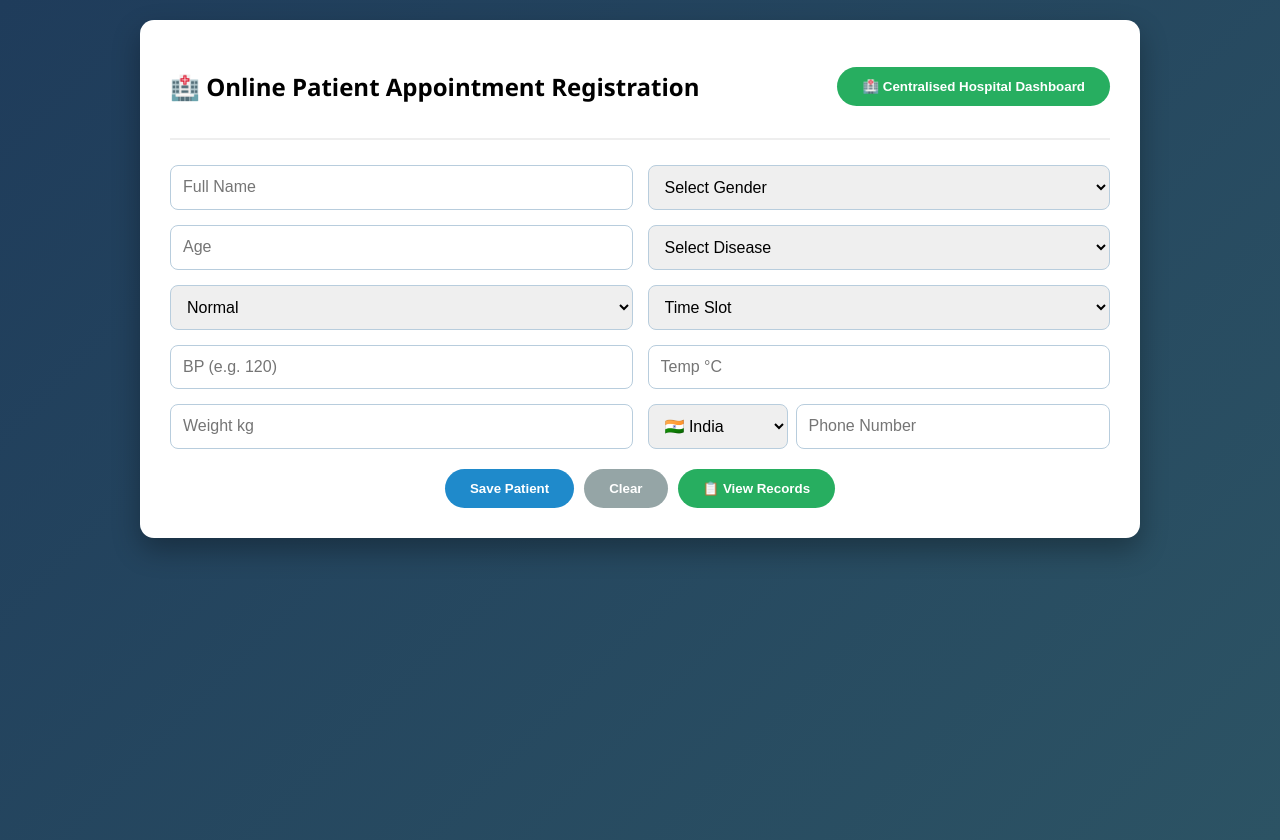
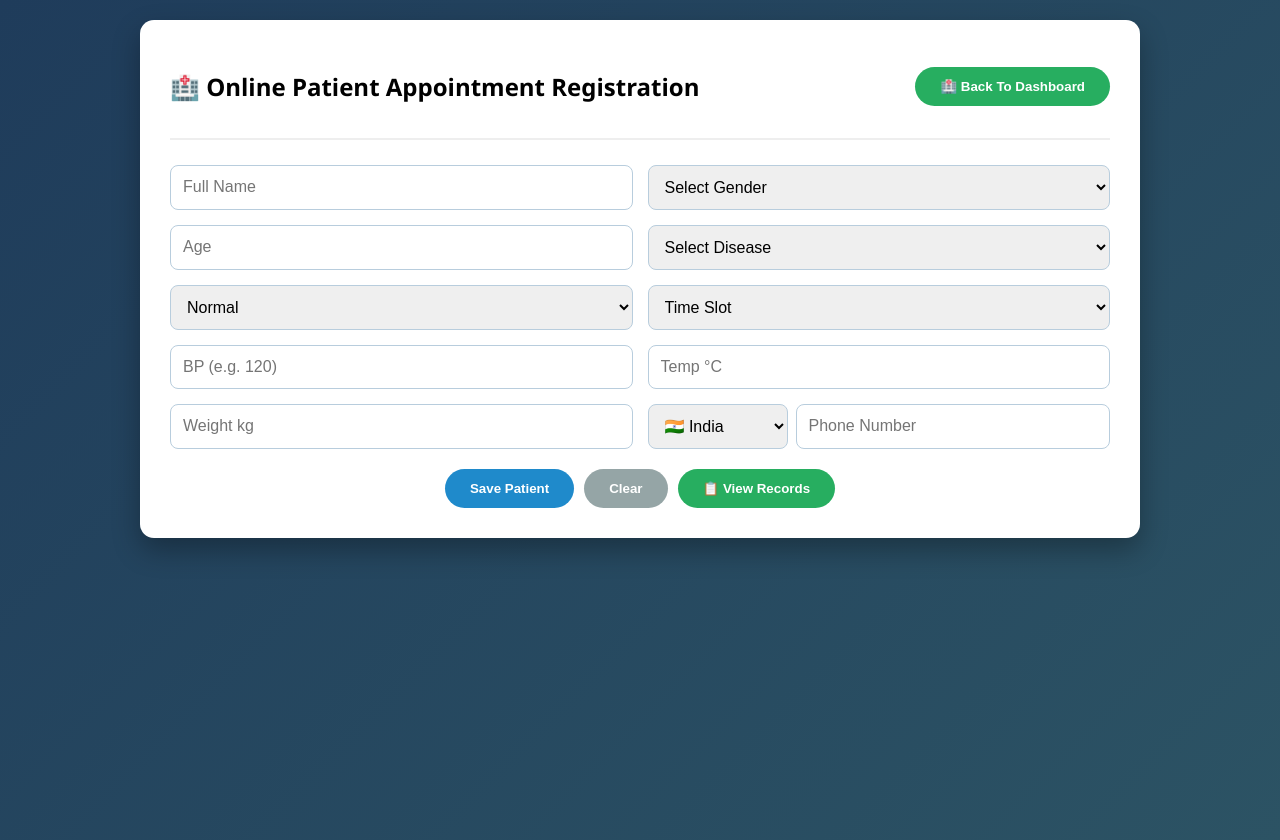
Before and after one commit to Theyagaraja/Online-Patient-Appointment-System-For-Hospital_DB, a plain HTML site: page index.html in a window 1280 px wide. Drawn offline with nearby package versions, Linux system fonts and the light colour scheme; a script that the page names is missing.

Commit message:
Update index.html

```diff
--- a/index.html
+++ b/index.html
@@ -57,7 +57,7 @@
 <div class="container">
     <div class="header-row">
         <h2>🏥 Online Patient Appointment Registration</h2>
-        <button type="button" class="btn-view" onclick="window.location.href='dashboard.html'">🏥 Centralised Hospital Dashboard</button>
+        <button type="button" class="btn-view" onclick="window.location.href='index.html'">🏥 Back To Dashboard</button>
     </div>
 
     <form id="patientForm">
```
